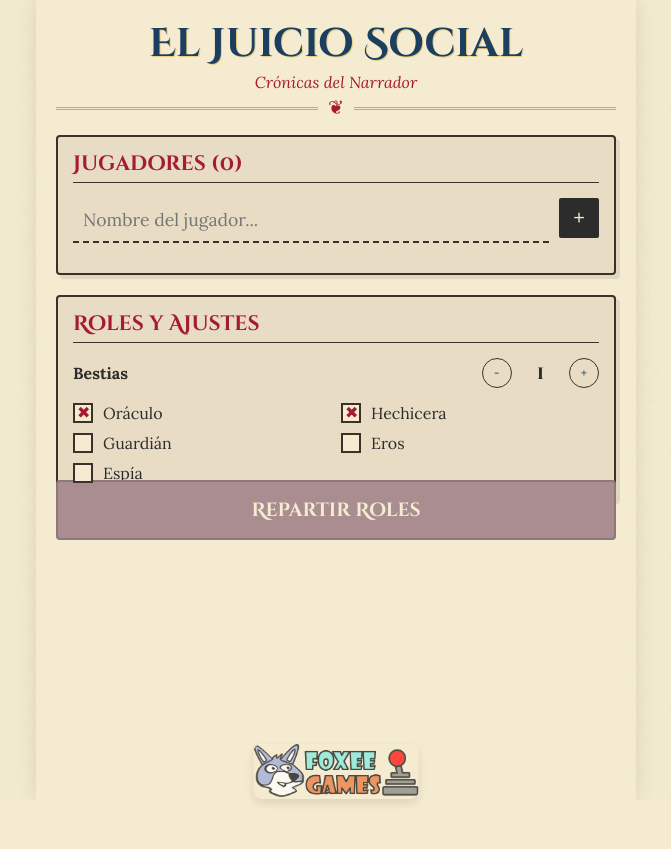
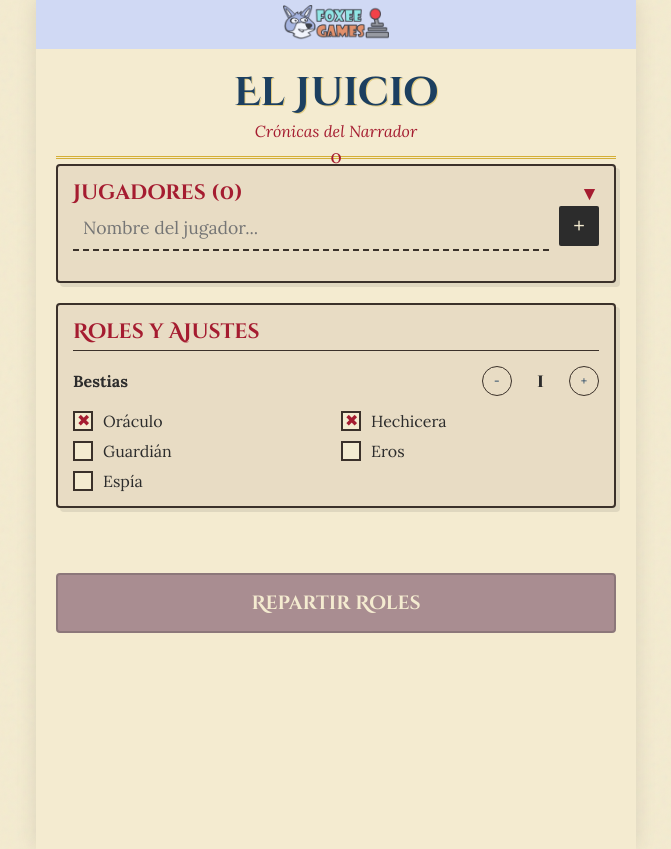
Before and after one commit to hugovidalvalencia/mailobo, a plain HTML site: page index.html in a window 1280 px wide. Shown: the whole page, without its empty margins (304-975 px from the left). Before the commit the page ends 800 px from the top, so only its background shows below. Drawn offline with Linux system fonts and the light colour scheme.

Commit message:
visual y funcional
agregamos el logo de foxeegames en la parte superior

agregamos iconografía relacionada a los roles

```diff
--- a/index.html
+++ b/index.html
@@ -4,7 +4,7 @@
 <head>
     <meta charset="UTF-8">
     <meta name="viewport" content="width=device-width, initial-scale=1.0, maximum-scale=1.0, user-scalable=no">
-    <title>El Juicio Social - El Narrador</title>
+    <title>El Juicio - El Narrador</title>
     <!-- Fuentes medievales/clásicas -->
     <link
         href="https://fonts.googleapis.com/css2?family=Cinzel+Decorative:wght@700;900&family=Lora:ital,wght@0,400;0,700;1,400&display=swap"
@@ -14,22 +14,30 @@
 
 <body>
     <div id="app">
+        <div class="top-banner-container">
+            <img src="src/images/foxeegames.gif" alt="FoxeeGames Banner" class="top-banner">
+        </div>
 
         <!-- PANTALLA 1: CONFIGURACIÓN -->
         <section id="setup-screen" class="screen active">
             <header class="manuscript-header">
-                <h1>El Juicio Social</h1>
+                <h1>El Juicio</h1>
                 <p class="subtitle">Crónicas del Narrador</p>
             </header>
 
             <div class="content">
-                <div class="parchment-card">
-                    <h2>Jugadores (<span id="setup-player-count">0</span>)</h2>
-                    <div class="input-group">
-                        <input type="text" id="new-player-input" placeholder="Nombre del jugador..." maxlength="20">
-                        <button id="add-player-btn" class="btn-ink">+</button>
+                <div class="parchment-card collapsible-card" id="players-card">
+                    <div class="card-header-row" onclick="toggleCollapse('players-card')">
+                        <h2>Jugadores (<span id="setup-player-count">0</span>)</h2>
+                        <button class="toggle-collapse-btn">▼</button>
                     </div>
-                    <ul id="setup-players-list" class="ink-list"></ul>
+                    <div class="collapsible-content">
+                        <div class="input-group">
+                            <input type="text" id="new-player-input" placeholder="Nombre del jugador..." maxlength="20">
+                            <button id="add-player-btn" class="btn-ink">+</button>
+                        </div>
+                        <ul id="setup-players-list" class="ink-list"></ul>
+                    </div>
                 </div>
 
                 <div class="parchment-card">
@@ -123,7 +131,7 @@
 
             <div class="actions dashboard-actions">
                 <button id="start-night-btn" class="btn-primary">Noche (Script)</button>
-                <button id="reset-game-btn" class="btn-danger" style="margin-top: 15px;">Terminar Partida (Volver al
+                <button id="reset-game-btn" class="btn-danger" style="margin-top: 5px;">Terminar Partida (Volver al
                     Lobby)</button>
             </div>
         </section>
@@ -135,11 +143,18 @@
             </header>
 
             <div class="content" id="script-content">
+
                 <!-- Contenido dinámico del paso actual -->
             </div>
 
+
+
             <div class="actions">
                 <button id="script-next-btn" class="btn-primary">Continuar</button>
+            </div>
+
+            <div class="contentFooter" id="script-contentFooter">
+
             </div>
         </section>
 
@@ -159,8 +174,9 @@
                 </div>
             </div>
         </section>
-        <!-- Logo Global FoxeeGames -->
+        <!-- Logo Global FoxeeGames
         <img src="src/images/foxeegames.gif" alt="FoxeeGames Logo" class="watermark-logo">
+        -->
 
     </div>
 
--- a/script.js
+++ b/script.js
@@ -152,6 +152,13 @@
 function showScreen(screenName) {
     Object.values(screens).forEach(s => s.classList.remove('active'));
     screens[screenName].classList.add('active');
+}
+
+function toggleCollapse(id) {
+    const el = document.getElementById(id);
+    if (el) {
+        el.classList.toggle('collapsed');
+    }
 }
 
 // --- CONFIGURACIÓN (SETUP) ---
@@ -558,7 +565,8 @@
 const scriptDom = {
     title: document.getElementById('script-title'),
     content: document.getElementById('script-content'),
-    nextBtn: document.getElementById('script-next-btn')
+    nextBtn: document.getElementById('script-next-btn'),
+    contentFooter: document.getElementById('script-contentFooter')
 };
 
 let nightVictims = []; // Acumula muertos de la noche
@@ -576,6 +584,7 @@
     const sState = state.nightScriptState;
     const isFirstNight = sState.round === 1;
     let contentHtml = '';
+    let contentFooterHtml = '';
 
     // Aplicar color de fondo según el paso actual
     const screen = document.getElementById('script-screen');
@@ -632,10 +641,14 @@
                 <ul class="dashboard-grid" id="cupid-target-grid" style="margin-top:15px;">
                     ${gridItemsHtml}
                 </ul>
-                <div style="text-align:center; font-size: 3rem; margin: 20px 0; opacity: 0.8;">💘</div>
             `;
             scriptDom.nextBtn.textContent = "Confirmar Enamorados";
             scriptDom.nextBtn.disabled = true;
+
+            contentFooterHtml = `
+                <div class="contentFooter" style="text-align:center; font-size: 3rem; margin: 20px 0; opacity: 0.8;">💘</div>
+            `;
+
 
             let selectedCupids = [];
 
@@ -706,7 +719,7 @@
     else if (sState.step === 2) { // VIDENTE
         const oraculo = getAlivePlayer(ROLES.ORACULO);
         if (oraculo) {
-            scriptDom.title.textContent = "Turno de el OrÃ¡culo";
+            scriptDom.title.textContent = "Turno de el Oráculo";
 
             let gridItemsHtml = '';
             state.assignedRoles.forEach((p, i) => {
@@ -727,7 +740,7 @@
             });
 
             contentHtml = `
-                <p class="script-instruction" id="seer-instruction">"El OrÃ¡culo (<b>${oraculo.name}</b>) despierta y señala a alguien para ver su verdadera identidad."</p>
+                <p class="script-instruction" id="seer-instruction">"El Oráculo (<b>${oraculo.name}</b>) despierta y señala a alguien para ver su verdadera identidad."</p>
                 <ul class="dashboard-grid" id="seer-target-grid" style="margin-top:15px;">
                     ${gridItemsHtml}
                 </ul>
@@ -735,10 +748,13 @@
                     <p style="margin:0 0 15px 0; color:var(--text-muted); font-style:italic; border-bottom:1px solid rgba(0,0,0,0.1); padding-bottom:10px;">La identidad revelada es:</p>
                     <div id="seer-result" style="margin:0;"></div>
                 </div>
+            `;
+            scriptDom.nextBtn.textContent = "Oráculo duerme (Siguiente)";
+            scriptDom.nextBtn.disabled = true;
+
+            contentFooterHtml = `
                 <div style="text-align:center; font-size: 3rem; margin: 20px 0; opacity: 0.8;">🔮👁️</div>
             `;
-            scriptDom.nextBtn.textContent = "OrÃ¡culo duerme (Siguiente)";
-            scriptDom.nextBtn.disabled = true;
 
             let selectedSeerTarget = null;
 
@@ -773,7 +789,7 @@
             scriptDom.nextBtn.onclick = () => {
                 if (selectedSeerTarget !== null) {
                     const targetPlayer = state.assignedRoles[selectedSeerTarget];
-                    nightLog.push(`👁️ El OrÃ¡culo vio a ${targetPlayer.name} (${targetPlayer.role})`);
+                    nightLog.push(`👁️ El Oráculo vio a ${targetPlayer.name} (${targetPlayer.role})`);
                     advanceStep();
                 }
             };
@@ -820,10 +836,14 @@
                 <ul class="dashboard-grid" id="wolves-target-grid" style="margin-top:15px;">
                     ${gridItemsHtml}
                 </ul>
-                <div style="text-align:center; font-size: 3rem; margin: 20px 0; opacity: 0.8;">🐾🐺</div>
+
             `;
             scriptDom.nextBtn.textContent = "Bestias duermen (Siguiente)";
             scriptDom.nextBtn.disabled = true; // Deshabilitado hasta que elija
+
+            contentFooterHtml = `
+                <div style="text-align:center; font-size: 3rem; margin: 20px 0; opacity: 0.8;">🐾🐺</div>
+            `;
 
             let selectedWolfTarget = null;
 
@@ -911,11 +931,14 @@
                 <div style="margin-bottom:20px; background:var(--bg-card); padding:15px; border-radius:8px;">${victimMsg}</div>
                 ${btnLife}
                 ${btnDeath}
-                <div style="text-align:center; font-size: 3rem; margin: 20px 0; opacity: 0.8;">🧪✨</div>
             `;
 
             scriptDom.nextBtn.textContent = "Hechicera duerme (Siguiente)";
             let selectedWitchTarget = null;
+
+            contentFooterHtml = `
+                <div style="text-align:center; font-size: 3rem; margin: 20px 0; opacity: 0.8;">🧪✨</div>
+            `;
 
             scriptDom.nextBtn.onclick = () => {
                 // Auto-aplicar la poción de muerte si dejaron una opción seleccionada pero no clickearon el botón de Usar
@@ -1073,7 +1096,7 @@
         });
 
         contentHtml = `
-            <p class="script-instruction">"La aldea debate quién es el lobo. Elige a alguien para ejecutar o termina la ronda si no hay linchamiento."</p>
+            <p class="script-instruction">"La aldea debate quién es la bestia. Elige a alguien para ejecutar o termina la ronda si no hay linchamiento."</p>
             <ul class="dashboard-grid" id="vote-target-grid" style="margin-top:15px;">
                 ${gridItemsHtml}
             </ul>
@@ -1149,11 +1172,15 @@
             <ul class="dashboard-grid" id="hunter-target-grid" style="margin-top:15px;">
                 ${gridItemsHtml}
             </ul>
-            <div style="text-align:center; font-size: 3rem; margin: 20px 0; opacity: 0.8;">🏹🛡️</div>
+
         `;
 
         scriptDom.nextBtn.textContent = "Disparar (Siguiente)";
         scriptDom.nextBtn.disabled = true;
+
+        contentFooterHtml = `
+               <div style="text-align:center; font-size: 3rem; margin: 20px 0; opacity: 0.8;">🏹🛡️</div>
+            `;
 
         let selectedHunterTarget = null;
 
@@ -1197,6 +1224,7 @@
     }
 
     scriptDom.content.innerHTML = contentHtml;
+    scriptDom.contentFooter.innerHTML = contentFooterHtml;
 }
 
 
--- a/style.css
+++ b/style.css
@@ -42,6 +42,25 @@
     background-color: var(--bg-parchment);
 }
 
+/* Banner Superior */
+.top-banner-container {
+    position: sticky;
+    top: 0;
+    width: 100%;
+    text-align: center;
+    padding-top: 5px;
+    padding-bottom: 5px;
+    background-color: #d0d9f4;
+    /* Evita que el texto de abajo se encime */
+    z-index: 9999;
+}
+
+.top-banner {
+    height: 35px;
+    /* Tamaño discreto */
+    opacity: 0.7;
+}
+
 .screen {
     display: none;
     flex-direction: column;
@@ -60,19 +79,19 @@
 /* Encabezados Manuscrito */
 .manuscript-header {
     text-align: center;
-    margin-bottom: 25px;
+    margin-bottom: 5px;
     padding-bottom: 15px;
     border-bottom: 3px double var(--accent-gold);
     position: relative;
 }
 
 .manuscript-header::after {
-    content: "❦";
+    content: "o";
     position: absolute;
     bottom: -12px;
     left: 50%;
     transform: translateX(-50%);
-    background: var(--bg-parchment);
+    /*background: var(--bg-parchment);*/
     padding: 0 10px;
     color: var(--accent-crimson);
     font-size: 1.2rem;
@@ -130,6 +149,41 @@
     margin-bottom: 15px;
     border-bottom: 1px solid var(--border-ink);
     padding-bottom: 5px;
+}
+
+/* Elementos Colapsables */
+.collapsible-card .card-header-row {
+    display: flex;
+    justify-content: space-between;
+    align-items: center;
+    cursor: pointer;
+}
+
+.collapsible-card h2 {
+    margin-bottom: 0 !important;
+    border-bottom: none !important;
+    padding-bottom: 0 !important;
+}
+
+.toggle-collapse-btn {
+    background: none;
+    border: none;
+    font-size: 1.2rem;
+    color: var(--accent-crimson);
+    transition: transform 0.3s;
+    cursor: pointer;
+}
+
+.collapsible-card.collapsed .toggle-collapse-btn {
+    transform: rotate(-90deg);
+}
+
+.collapsible-card.collapsed .collapsible-content {
+    display: none;
+}
+
+.collapsible-card.collapsed {
+    padding-bottom: 15px;
 }
 
 /* Inputs y Listas */
@@ -259,8 +313,8 @@
 
 /* Botones Principales */
 .actions {
-    margin-top: -25%;
-    padding: 100px 0;
+    margin-top: -1%;
+    padding: 50px 0;
     display: flex;
     flex-direction: column;
     gap: 10px;
@@ -632,23 +686,26 @@
     background-color: var(--bg-parchment) !important;
 }
 
-/* Logo Global Watermark */
+.contentFooter {
+    margin-top: -10%;
+}
+
+/* Logo Global Watermark
 .watermark-logo {
     position: fixed;
-    top: 93%;
+    top: 30%;
     left: 50%;
     transform: translateX(-50%);
     width: 165px;
     /* Triple del tamaño anterior (180px) */
-    height: auto;
-    opacity: 0.7;
-    /* Ligeramente transparente */
-    z-index: 9999;
+/*height: auto;
+    opacity: 0.15;*/
+/* Ligeramente transparente */
+/* z-index: 9999;
     pointer-events: none;
     /* Evita que bloquee clics en botones de la interfaz */
-    border-radius: 8px;
+/*border-radius: 8px;
     /* Opcional por si tiene esquinas rectas */
-    box-shadow: 0 4px 10px rgba(0, 0, 0, 0.15);
-    /* Ligera sombra para separar del fondo */
-    transition: opacity 0.3s;
-}
+
+/*transition: opacity 0.3s;
+}*/
```
